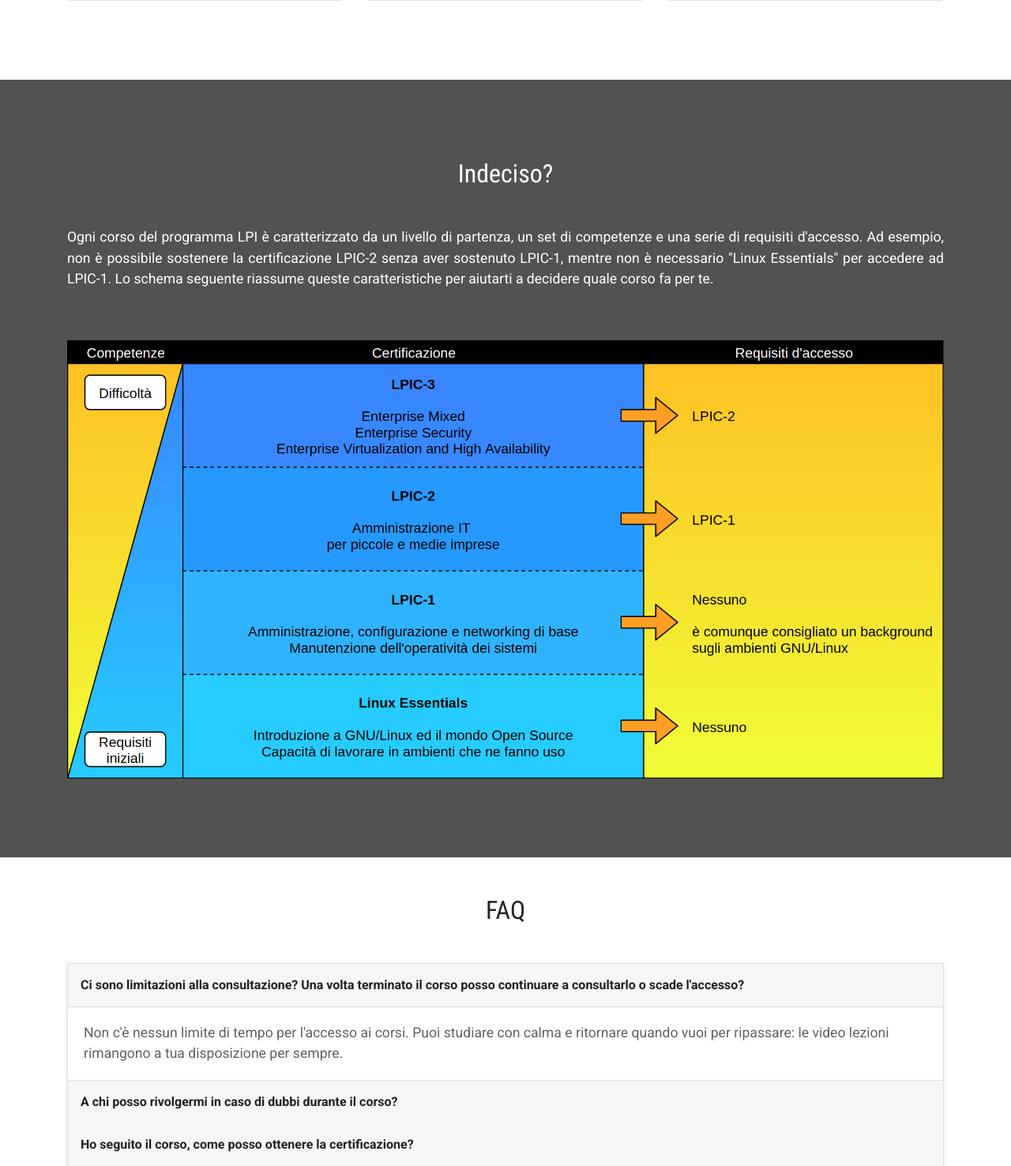
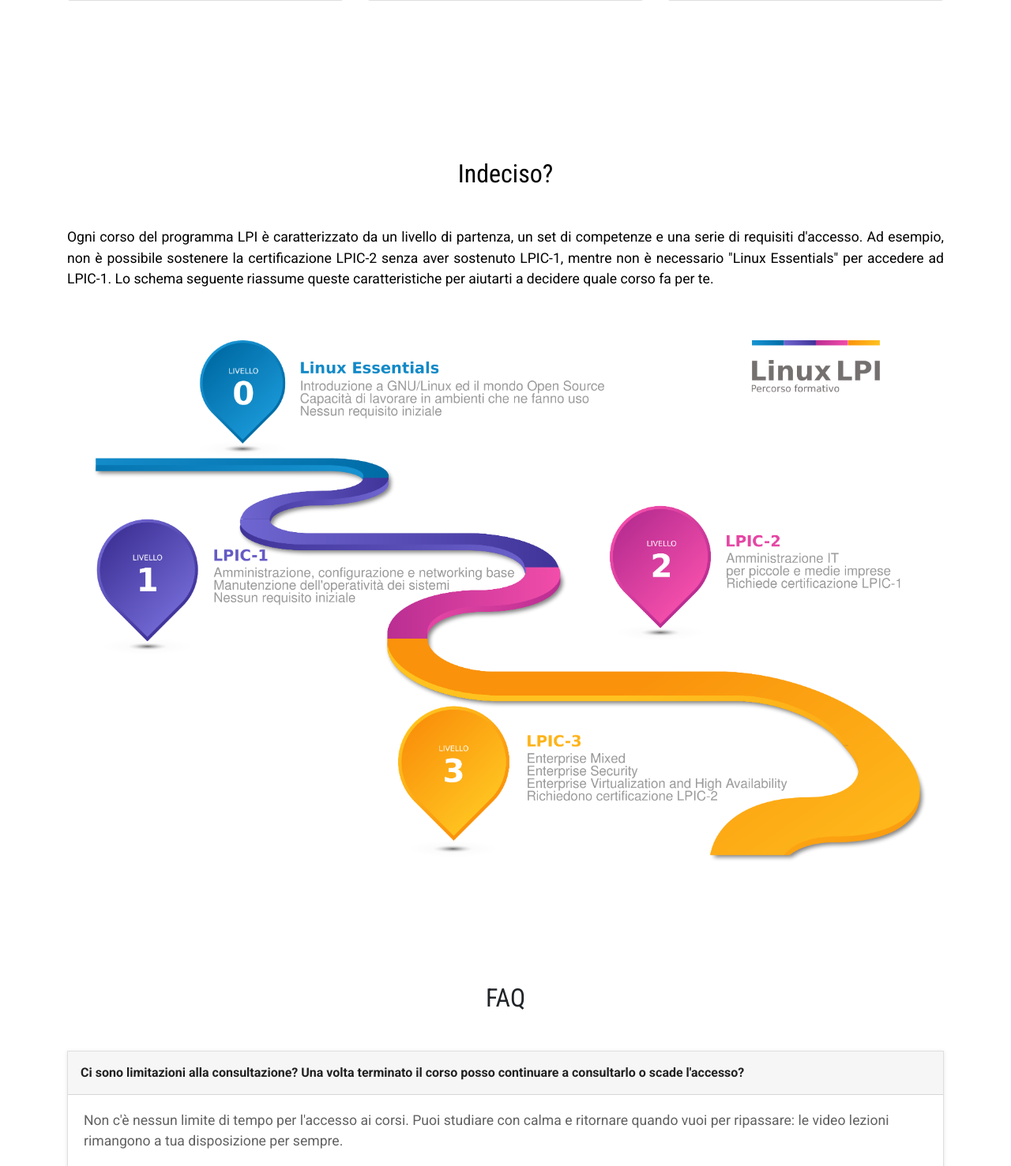
Before and after one commit to morrolinuxyt/CorsoLinux, a PHP site: page / in a window 1280 px wide. Shown: the part 3418-4895 px from the top of the page at 79% size. Run offline with PHP 8.4, Linux system fonts and the light colour scheme; data that the repository does not hold is empty; some libraries are stand-ins or nearby versions.

Commit message:
first attempt!

```diff
--- a/css/style.css
+++ b/css/style.css
@@ -171,8 +171,8 @@
 }
 
 #comparison{
-  background-color: #525252;
-  color: white;
+  background-color: #FFFFFF;
+  color: black;
 }
 
 /*FAQ courtesy of https://codepen.io/moso/pen/vKGxMx?editors=1100*/
--- a/index.php
+++ b/index.php
@@ -211,7 +211,14 @@
         Ad esempio, non è possibile sostenere la certificazione LPIC-2 senza aver sostenuto LPIC-1, mentre non è necessario "Linux Essentials" per accedere ad LPIC-1.
         Lo schema seguente riassume queste caratteristiche per aiutarti a decidere quale corso fa per te.
       </p>
-      <img src="assets/courses-comparison.png" width="100%" class="mt-5 text-center">
+      <!-- <img src="assets/courses-comparison.png" width="100%" class="mt-5 text-center"> -->
+
+      <br><br>
+      <picture>
+	 <source srcset="assets/lpi-path.png" width="100%" media="(min-width: 600px)">
+	 <img src="assets/lpi-path-mobile.png" width="100%" alt="LPI Path (mobile)">
+      </picture>
+
     </div>
   </section>
 
@@ -555,7 +562,8 @@
   <footer class="py-5 bg-dark">
     <div class="container footer">
       <p class="m-0 text-center text-white">
-        Made with ❤️ by <a href="https://github.com/mrriky54" target="_blank">Riccardo Carissimi</a><br>
+        Made with ❤️ by <a href="https://github.com/mrriky54" target="_blank">Riccardo Carissimi</a> <br>
+        <a style="opacity:0.5;color:white;" href="https://it.freepik.com/vettori/infografica">Infografica vettore creata da pikisuperstar - it.freepik.com</a><br>
         Parte del progetto <a href="https://morrolinux.it">morrolinux.it</a><br><br>
         <a href="https://github.com/morrolinuxyt/CorsoLinux" target="_blank"><i class="fa fa-github-square mx-2" aria-hidden="true"></i></a>
         <a href="https://www.facebook.com/MorrolinuxOfficial/" target="_blank"><i class="fa fa-facebook-square mx-2" aria-hidden="true"></i></a>
```
Also changed, not shown: assets/courses-comparison.png (deleted), assets/lpi-path-mobile.png (added), assets/lpi-path-mobile.svg (added), assets/lpi-path.png (added), assets/lpi-path.svg (added).
